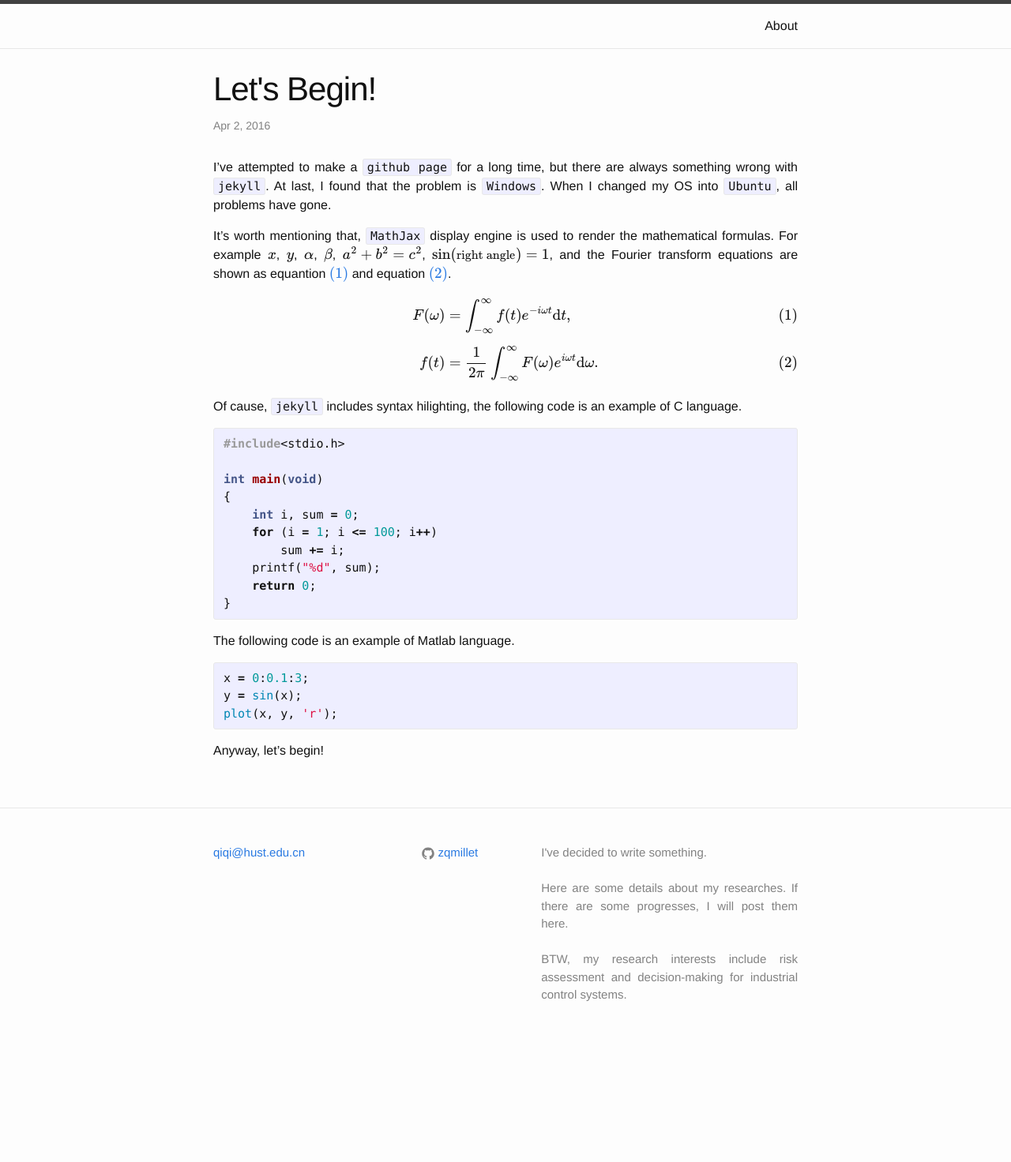
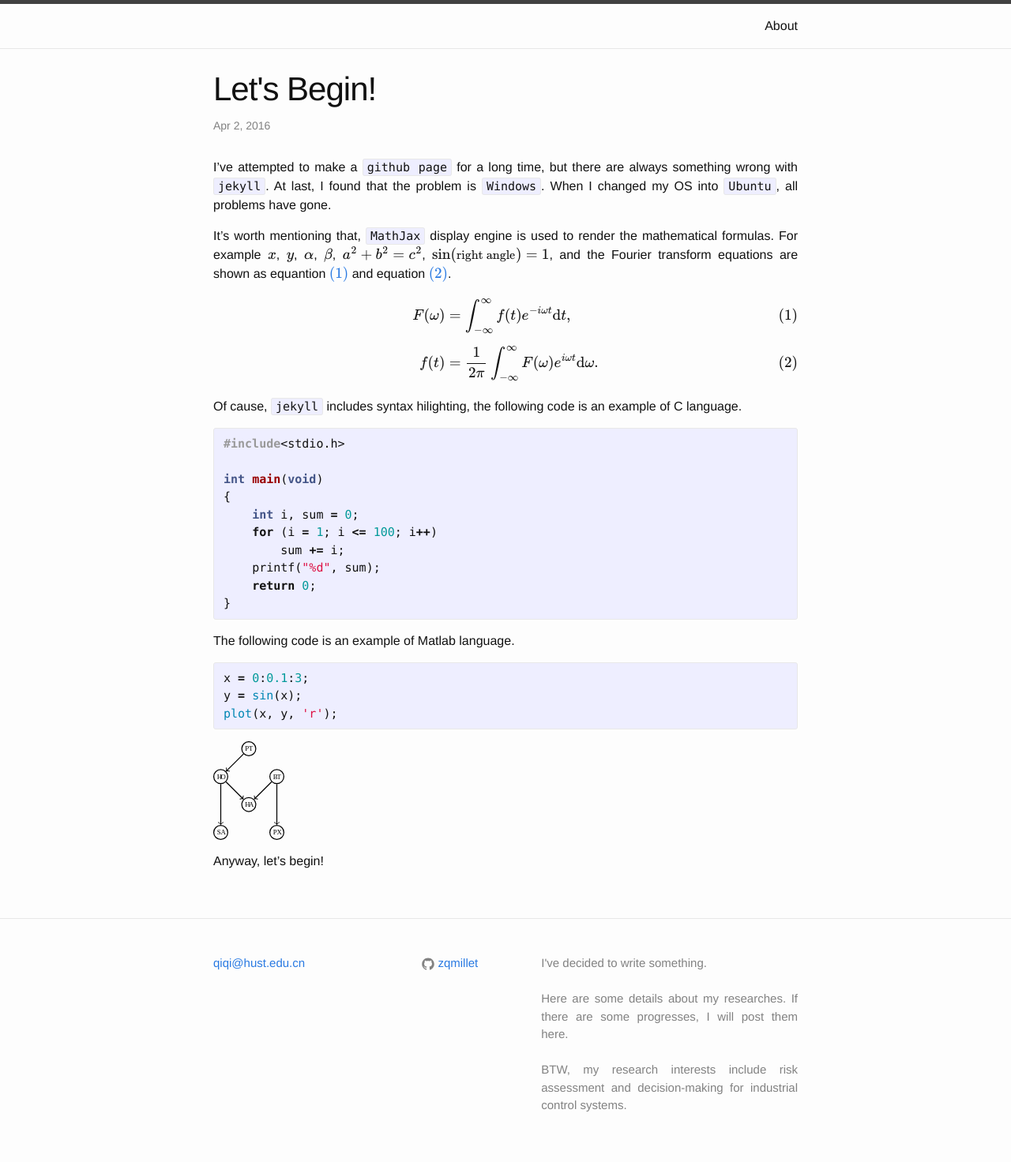
Before and after one commit to zqmillet/zqmillet.github.io, a Jekyll site: the page built from _posts/2016-04-02-Let's-Begin.markdown, in a window 1280 px wide. Shown: the whole page at 79% size. Built offline with Jekyll 4.4.1, drawn with Linux system fonts in a browser that asks for light colours; formulas are drawn with MathJax 3; before the commit the page ends 1332 px from its top, so only the background shows below that.

Commit message:
Let's Begin

```diff
--- a/_posts/2016-04-02-Let's-Begin.markdown
+++ b/_posts/2016-04-02-Let's-Begin.markdown
@@ -35,4 +35,6 @@ y = sin(x);
 plot(x, y, 'r');
 {% endhighlight %}
 
+![XXX](/figures/test.svg)
+
 Anyway, let's begin!
```
Also changed, not shown: figures/test.png (added), figures/test.svg (added), 1 other file.
